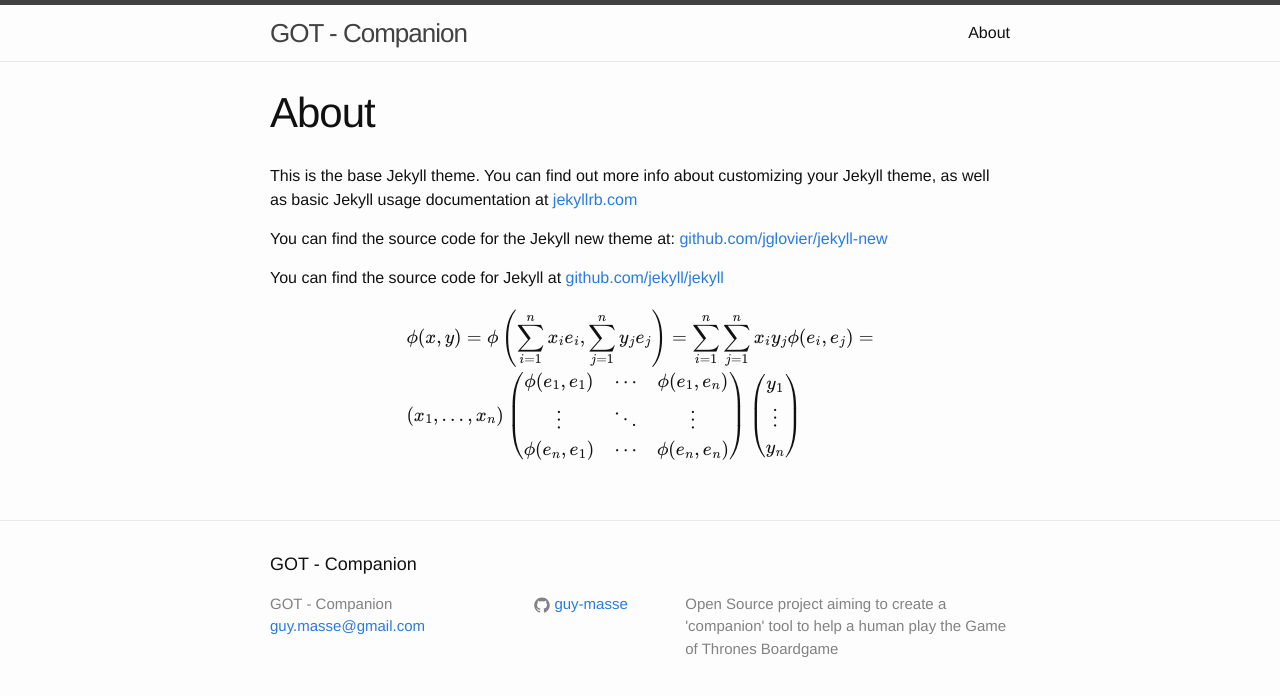
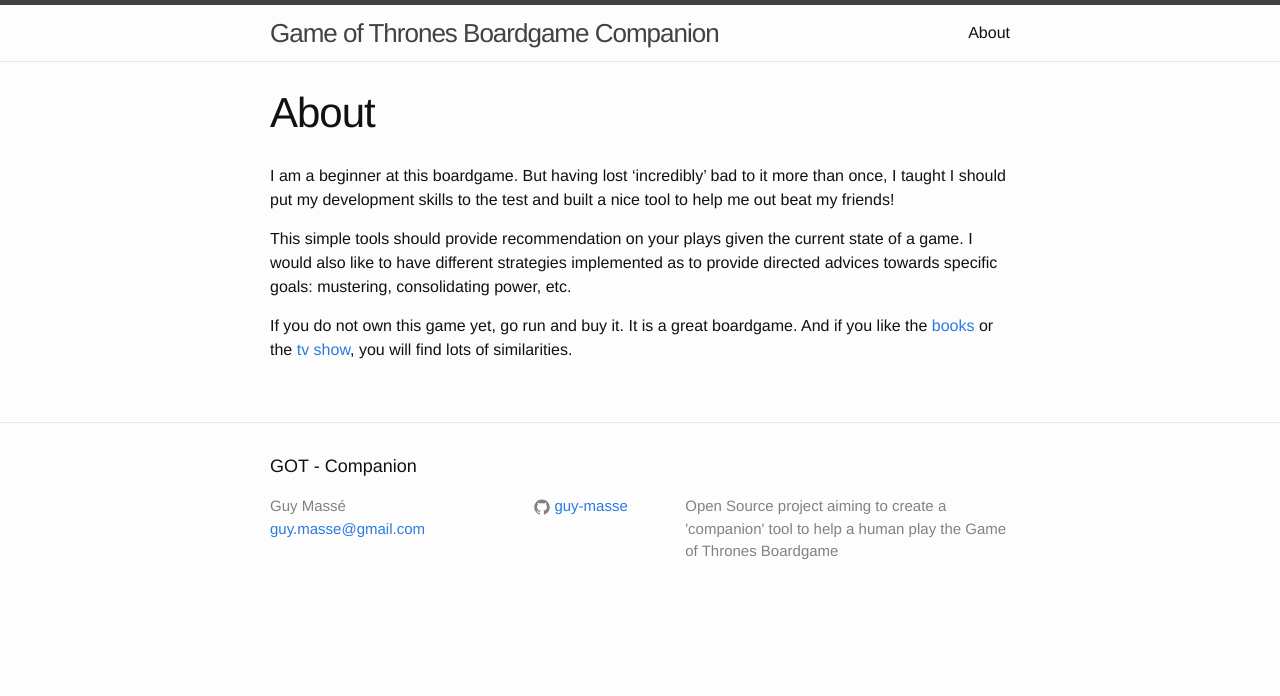
Before and after one commit to guy-masse/got-companion, a Jekyll site: the page built from about.md, in a window 1280 px wide. Shown: the top 696 px of the page. Built offline with Jekyll 4.4.1, drawn with Linux system fonts in a browser that asks for light colours; formulas are drawn with MathJax 3.

Commit message:
Test for GH-Pages

```diff
--- a/_includes/footer.html
+++ b/_includes/footer.html
@@ -7,7 +7,7 @@
     <div class="footer-col-wrapper">
       <div class="footer-col  footer-col-1">
         <ul class="contact-list">
-          <li>{{ site.title }}</li>
+          <li>Guy Massé</li>
           <li><a href="mailto:{{ site.email }}">{{ site.email }}</a></li>
         </ul>
       </div>
--- a/_includes/head.html
+++ b/_includes/head.html
@@ -8,7 +8,6 @@
 
   <link rel="stylesheet" href="{{ "/css/main.css" | prepend: site.baseurl }}">
   <link rel="canonical" href="{{ page.url | replace:'index.html','' | prepend: site.baseurl | prepend: site.url }}">
-  <link rel="alternate" type="application/rss+xml" title="{{ site.title }}" href="{{ "/feed.xml" | prepend: site.baseurl | prepend: site.url }}" />
 
   <script type="text/javascript" src="http://cdn.mathjax.org/mathjax/latest/MathJax.js?config=TeX-AMS-MML_HTMLorMML"></script>
 </head>
--- a/_includes/header.html
+++ b/_includes/header.html
@@ -2,7 +2,7 @@
 
   <div class="wrapper">
 
-    <a class="site-title" href="{{ site.baseurl }}/">{{ site.title }}</a>
+    <a class="site-title" href="{{ site.baseurl }}/">Game of Thrones Boardgame Companion</a>
 
     <nav class="site-nav">
       <a href="#" class="menu-icon">
@@ -12,7 +12,6 @@
           <path fill="#424242" d="M18,13.516C18,14.335,17.335,15,16.516,15H1.484C0.665,15,0,14.335,0,13.516l0,0 c0-0.82,0.665-1.484,1.484-1.484h15.031C17.335,12.031,18,12.696,18,13.516L18,13.516z"/>
         </svg>
       </a>
-
       <div class="trigger">
         {% for page in site.pages %}
           {% if page.title %}
--- a/about.md
+++ b/about.md
@@ -4,25 +4,12 @@
 permalink: /about/
 ---
 
-This is the base Jekyll theme. You can find out more info about customizing your Jekyll theme, as well as basic Jekyll usage documentation at [jekyllrb.com](http://jekyllrb.com/)
+I am a beginner at this boardgame. But having lost 'incredibly' bad to it more than once, I taught I should put my development skills to the test and built a nice tool to help me out beat my friends!
 
-You can find the source code for the Jekyll new theme at: [github.com/jglovier/jekyll-new](https://github.com/jglovier/jekyll-new)
+This simple tools should provide recommendation on your plays given the current state of a game. I would also like to have different strategies implemented as to provide directed advices towards specific goals: mustering, consolidating power, etc.
 
-You can find the source code for Jekyll at [github.com/jekyll/jekyll](https://github.com/jekyll/jekyll)
+If you do not own this game yet, go run and buy it. It is a great boardgame. And if you like the [books] [george_books] or the [tv show] [hbo_got], you will find lots of similarities.
 
-$$
-\begin{align*}
-  & \phi(x,y) = \phi \left(\sum_{i=1}^n x_ie_i, \sum_{j=1}^n y_je_j \right)
-  = \sum_{i=1}^n \sum_{j=1}^n x_i y_j \phi(e_i, e_j) = \\
-  & (x_1, \ldots, x_n) \left( \begin{array}{ccc}
-      \phi(e_1, e_1) & \cdots & \phi(e_1, e_n) \\
-      \vdots & \ddots & \vdots \\
-      \phi(e_n, e_1) & \cdots & \phi(e_n, e_n)
-    \end{array} \right)
-  \left( \begin{array}{c}
-      y_1 \\
-      \vdots \\
-      y_n
-    \end{array} \right)
-\end{align*}
-$$
+
+[george_books]: http://www.georgerrmartin.com/all-books
+[hbo_got]:      http://www.hbocanada.com/gameofthrones/
--- a/index.html
+++ b/index.html
@@ -18,6 +18,4 @@
     {% endfor %}
   </ul>
 
-  <p class="rss-subscribe">subscribe <a href="{{ "/feed.xml" | prepend: site.baseurl }}">via RSS</a></p>
-
 </div>
```
Also changed, not shown: _posts/2015-10-07-it-s-a-start.markdown (added, +10 -0 lines), _posts/2015-10-07-welcome-to-jekyll.markdown (deleted, +0 -25 lines), feed.xml (deleted, +0 -30 lines).
